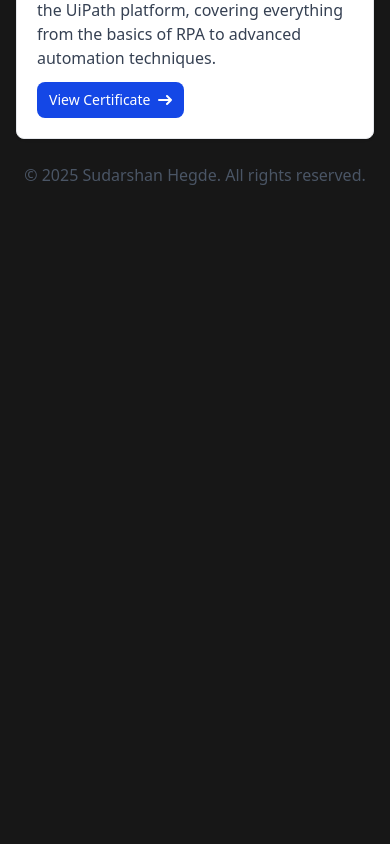
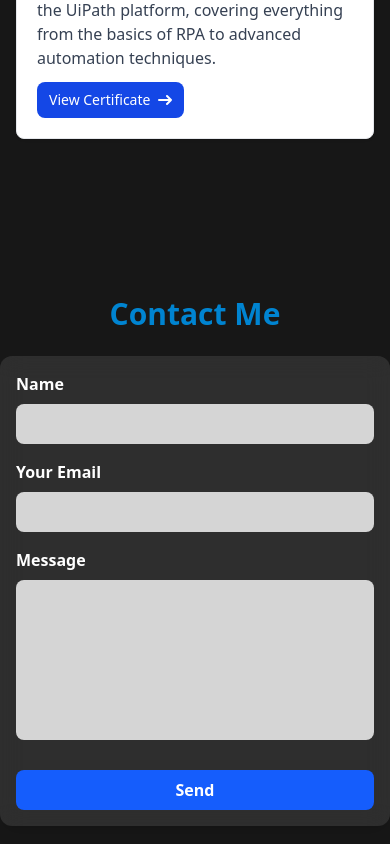
Before and after one commit to SudarshanHegde2004/myPortfolio, a React (Vite) app in the folder myPortfolio/: page / in a window 390 px wide. Shown: the part 7500-8344 px from the top of the page. Before the commit the page ends 7711 px from the top, so only its background shows below. Built offline with nearby package versions, Linux system fonts and the light colour scheme.

Commit message:
contact me feature

```diff
--- a/myPortfolio/package.json
+++ b/myPortfolio/package.json
@@ -11,8 +11,7 @@
     "preview": "vite preview",
     "predeploy": "npm run build",
     "deploy": "gh-pages -d dist"
-}
-,
+  },
   "dependencies": {
     "@headlessui/react": "^2.2.0",
     "@tailwindcss/vite": "^4.0.0",
@@ -29,6 +28,7 @@
     "eslint-plugin-react": "^7.37.2",
     "eslint-plugin-react-hooks": "^5.0.0",
     "eslint-plugin-react-refresh": "^0.4.16",
+    "gh-pages": "^6.3.0",
     "globals": "^15.14.0",
     "vite": "^6.0.5"
   }
--- a/myPortfolio/src/App.jsx
+++ b/myPortfolio/src/App.jsx
@@ -5,6 +5,7 @@
 import About from './components/About'
 import Project from './components/Project'
 import Cert from './components/Cert'
+import ContactMe from './components/contactMe'
 
 function App() {
   const bubbles = Array.from({ length: 100 }).map((_, index) => {
@@ -50,6 +51,7 @@
       <About />
       <Project />
       <Cert />
+      <ContactMe />
       <footer className="text-center py-6">
         <p className="text-gray-600">
           &copy; 2025 Sudarshan Hegde. All rights reserved. <br />
--- /dev/null
+++ b/myPortfolio/src/components/contactMe.jsx
@@ -0,0 +1,52 @@
+import React, { useRef, useState } from 'react';
+import emailjs from 'emailjs-com';
+
+const SERVICE_ID = 'service_39zum42'; // Replace with your EmailJS service ID
+const TEMPLATE_ID = 'template_6rnbz67'; // Replace with your EmailJS template ID
+const USER_ID = 'q6sMerVJVEUBSnVud'; // Replace with your EmailJS public key
+
+function ContactMe() {
+  const form = useRef();
+  const [sent, setSent] = useState(false);
+  const [error, setError] = useState(null);
+
+  const sendEmail = (e) => {
+    e.preventDefault();
+    setError(null);
+    emailjs.sendForm(SERVICE_ID, TEMPLATE_ID, form.current, USER_ID)
+      .then(() => {
+        setSent(true);
+      }, (err) => {
+        setError('Failed to send. Please try again later.');
+      });
+  };
+
+  return (
+    <div className="flex flex-col items-center justify-center min-h-screen bg-transparent py-10">
+      <h2 className="text-3xl font-bold mb-6 text-sky-600">Contact Me</h2>
+      <form
+        ref={form}
+        onSubmit={sendEmail}
+        className="w-full max-w-md md:max-w-lg lg:max-w-xl xl:max-w-2xl 2xl:max-w-3xl bg-white/10 p-4 sm:p-8 rounded-xl shadow-lg backdrop-blur-md"
+      >
+        <div className="mb-4">
+          <label className="block text-white font-semibold mb-2">Name</label>
+          <input type="text" name="user_name" required className="w-full px-4 py-2 rounded-lg bg-white/80 text-black focus:outline-none" />
+        </div>
+        <div className="mb-4">
+          <label className="block text-white font-semibold mb-2">Your Email</label>
+          <input type="email" name="user_email" required className="w-full px-4 py-2 rounded-lg bg-white/80 text-black focus:outline-none" />
+        </div>
+        <div className="mb-6">
+          <label className="block text-white font-semibold mb-2">Message</label>
+          <textarea name="message" rows="6" required className="w-full px-4 py-2 rounded-lg bg-white/80 text-black focus:outline-none resize-none"></textarea>
+        </div>
+        <button type="submit" className="w-full bg-blue-600 hover:bg-blue-700 text-white font-bold py-2 px-4 rounded-lg transition-colors">Send</button>
+        {sent && <p className="text-green-400 mt-4">Message sent successfully!</p>}
+        {error && <p className="text-red-400 mt-4">{error}</p>}
+      </form>
+    </div>
+  );
+}
+
+export default ContactMe;
```
Also changed, not shown: 1 other file (tests, documents, lock files or other folders). Lines whose indentation alone changed are shown as unchanged.
